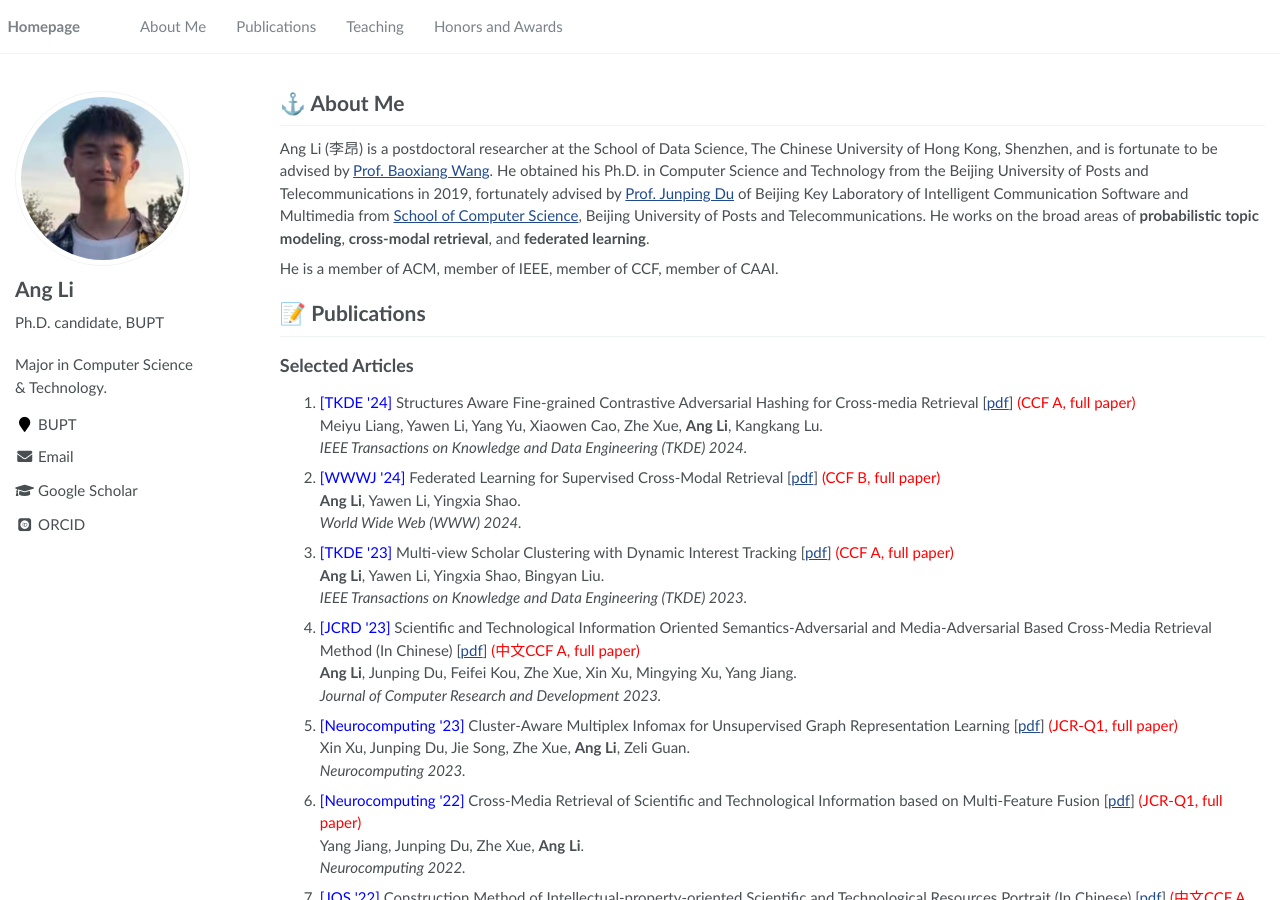
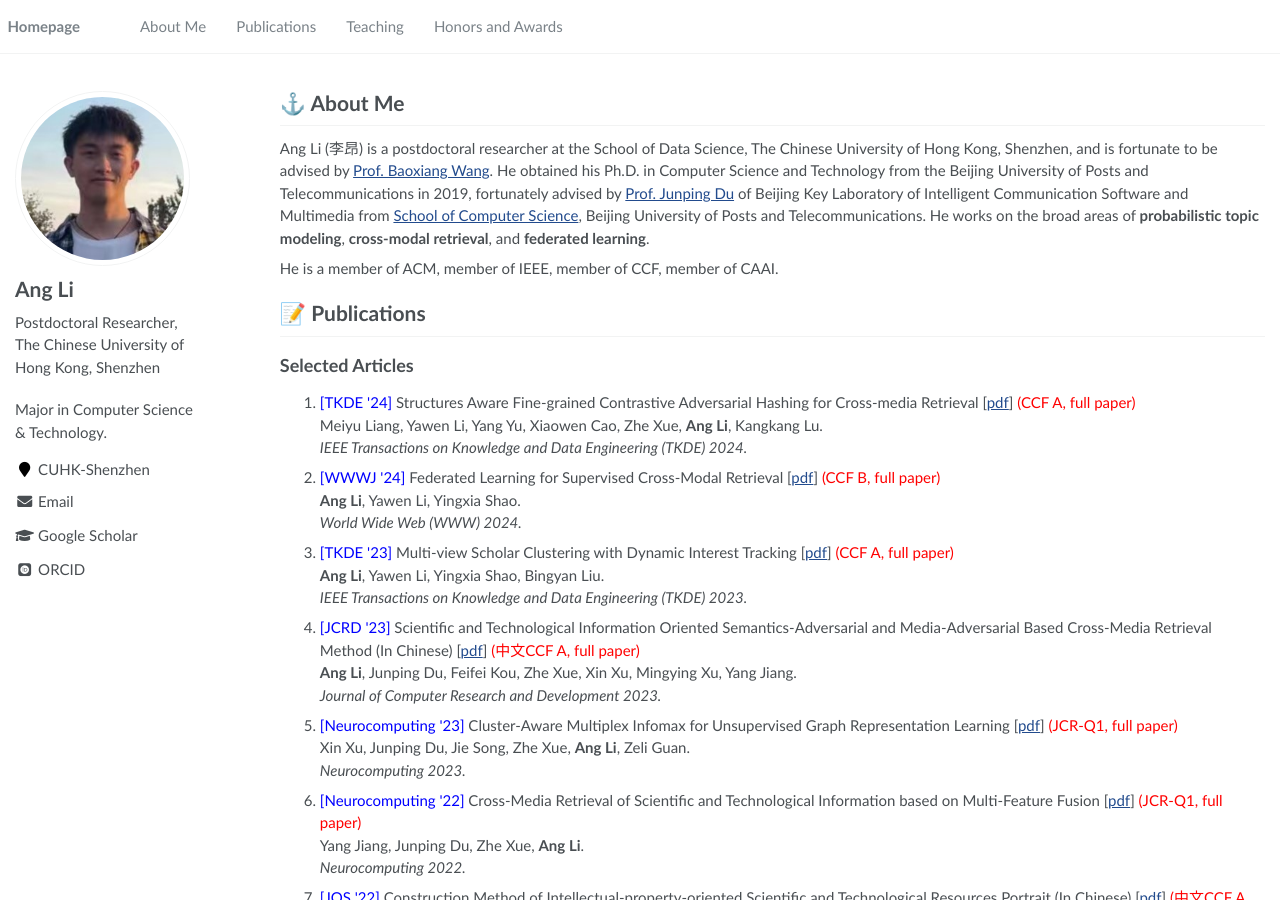
Before and after one commit to chris-Ang-li/chris-Ang-li.github.io, a Jekyll site: the page built from _pages/about.md, in a window 1280 px wide and 900 px high. Built offline with Jekyll 4.4.1, drawn with Linux system fonts in a browser that asks for light colours; some web fonts are replaced.

Commit message:
Update _config.yml

```diff
--- a/_config.yml
+++ b/_config.yml
@@ -23,9 +23,9 @@ baidu_site_verification  : #code-ZxFK3f4pfb
 author:
   name             : "Ang Li"
   avatar           : "images/angli_profile.jpg"
-  bio              : "Ph.D. candidate, BUPT"
-  location         : #"Beijing, China"
-  employer         : BUPT
+  bio              : "Postdoctoral Researcher, The Chinese University of Hong Kong, Shenzhen"
+  location         : #"Shenzhen, China"
+  employer         : CUHK-Shenzhen
   pubmed           :
   googlescholar    : "https://scholar.google.com/citations?user=p2ohnUYAAAAJ&hl=en"
   email            : "david.lee@bupt.edu.cn"
```
